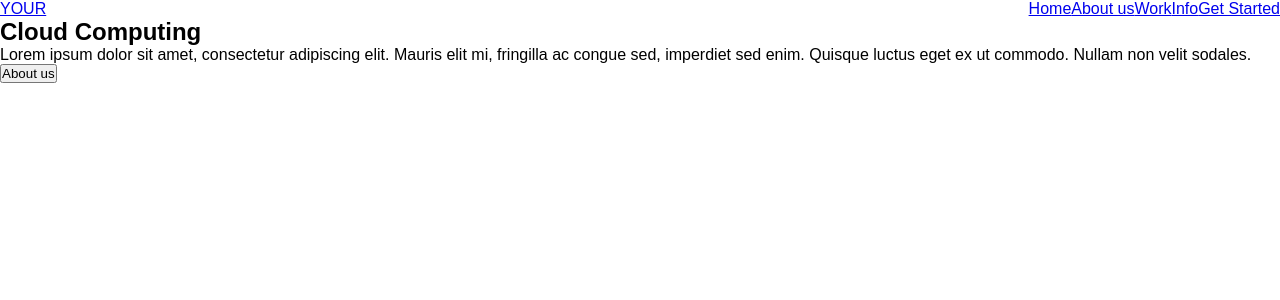
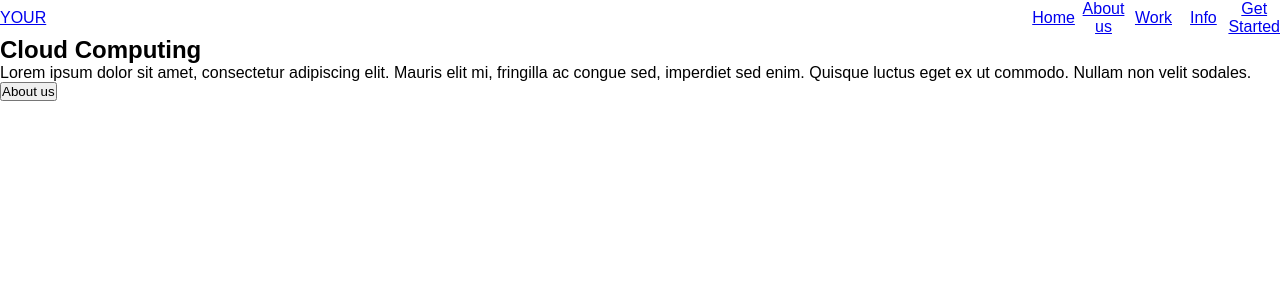
Before and after one commit to joaov1ct0r/react-cloud, a React (Create React App) app: page / in a window 1280 px wide. Shown: the top 300 px of the page. Built offline with nearby package versions, Linux system fonts and the light colour scheme.

Commit message:
estilo aplicado ao elemento nav ul li

```diff
--- a/src/App.css
+++ b/src/App.css
@@ -20,3 +20,8 @@ nav ul {
     flex-direction: row;
     align-items: center;
 }
+
+nav ul li {
+    text-align: center;
+    width: 100%;
+}
```
